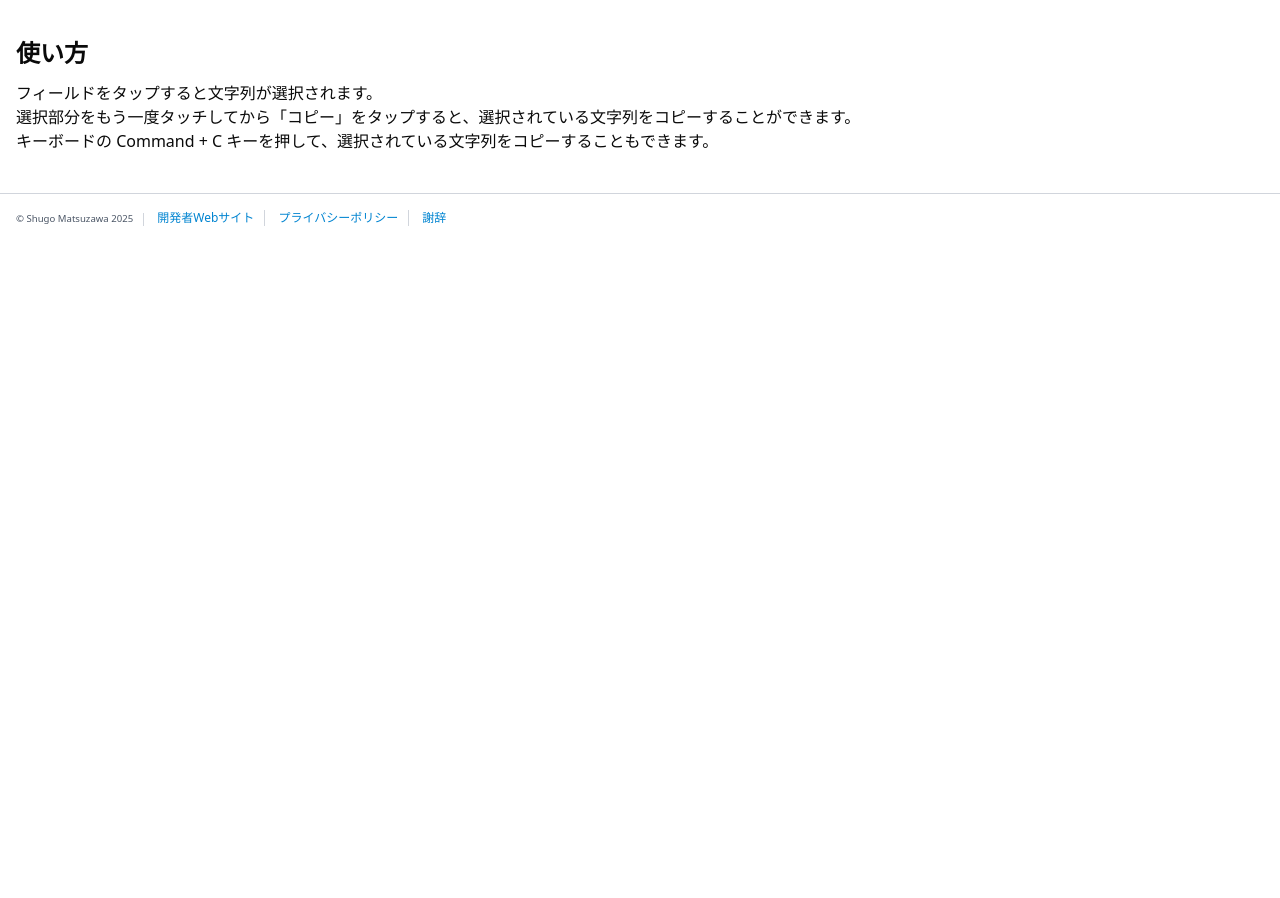
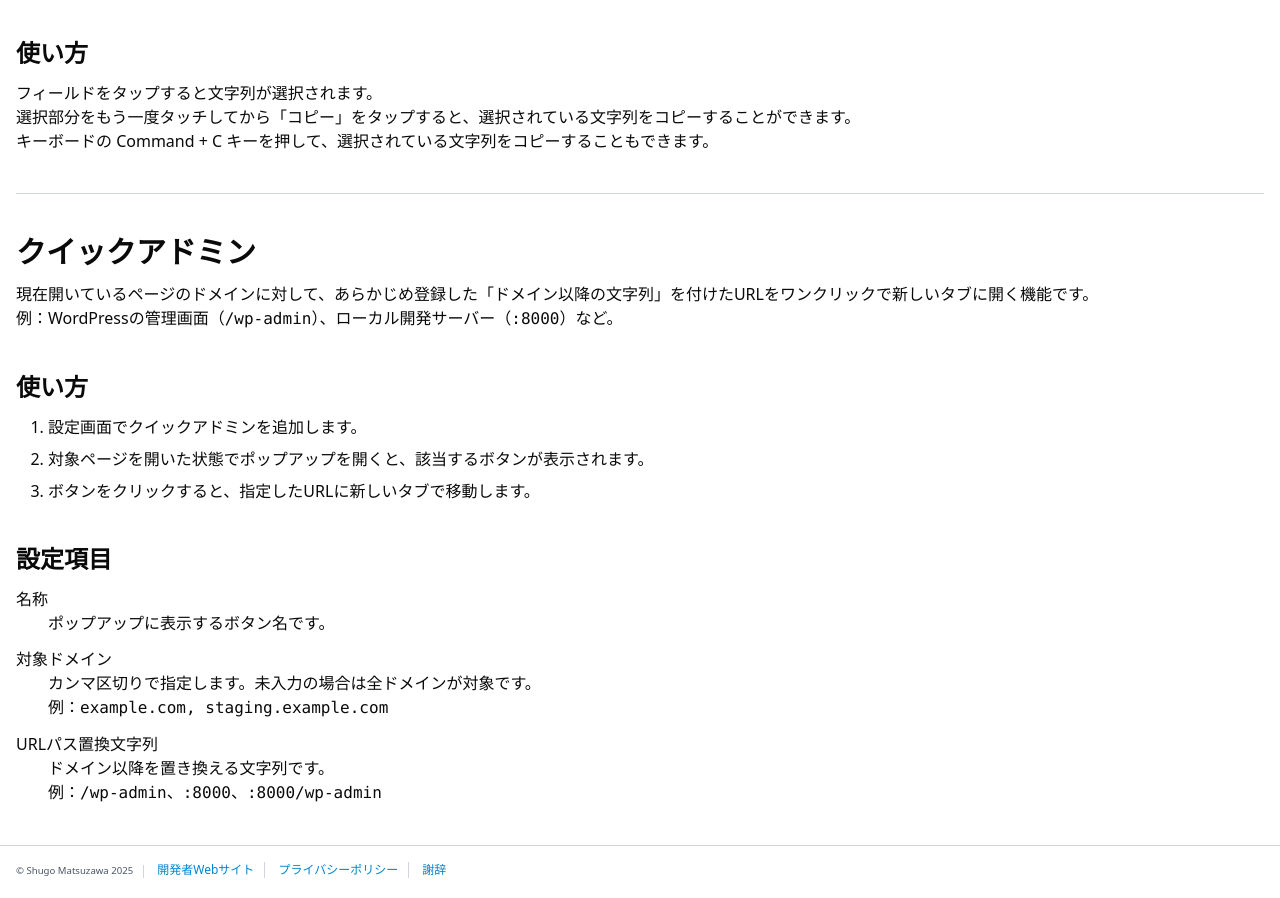
Before and after one commit to shugomatsuzawa/Simple-Debugging-Tools-for-Web, a browser extension: page Shared (Extension)/Resources/settings/about.html in a window 1280 px wide. Shown: the part 696-1594 px from the top of the page. Before the commit the page ends 942 px from the top, so only its background shows below. Drawn offline with Linux system fonts and the light colour scheme.

Commit message:
クイックアドミン 関連ドキュメント更新

```diff
--- a/Shared (Extension)/Resources/settings/about.html
+++ b/Shared (Extension)/Resources/settings/about.html
@@ -11,7 +11,7 @@
 <body>
     <main class="container mx-auto px-4 mt-10">
         <h1 class="text-4xl font-bold">シンプルWebデバッグツールについて</h1>
-        <section>
+        <section id="url_alert">
             <h2 class="text-3xl font-bold mt-10">外部サイト移動アラート</h2>
             <p class="mt-3">あなたが指定したドメインと異なるページに移動した際に画面上部でお知らせします。<br>
                 例えばステージング環境でWebサイトのテストをする際、誤って本番環境に接続されているリンクをタップした場合、この機能を使えばすぐに気づくことができます。</p>
@@ -28,13 +28,37 @@
                     うまく反映されない場合は、タブを再読み込みしてください。</dd>
             </dl>
         </section>
-        <section class="mt-10 border-t border-t-gray-300 dark:border-t-gray-700">
+        <section id="get_title" class="mt-10 border-t border-t-gray-300 dark:border-t-gray-700">
             <h2 class="text-3xl font-bold mt-10">Titleタグの取得</h2>
             <p class="mt-3">現在開いているタブのTitleタグテキストを取得し、コピーしやすいフィールドを表示します。</p>
             <h3 class="text-2xl font-bold mt-10">使い方</h3>
             <p class="mt-3">フィールドをタップすると文字列が選択されます。<br>
                 選択部分をもう一度タッチしてから「コピー」をタップすると、選択されている文字列をコピーすることができます。<br>
                 キーボードの Command + C キーを押して、選択されている文字列をコピーすることもできます。</p>
+        </section>
+        <section id="quick_admin" class="mt-10 border-t border-t-gray-300 dark:border-t-gray-700">
+            <h2 class="text-3xl font-bold mt-10">クイックアドミン</h2>
+            <p class="mt-3">現在開いているページのドメインに対して、あらかじめ登録した「ドメイン以降の文字列」を付けたURLをワンクリックで新しいタブに開く機能です。<br>
+                例：WordPressの管理画面（<code>/wp-admin</code>）、ローカル開発サーバー（<code>:8000</code>）など。</p>
+
+            <h3 class="text-2xl font-bold mt-10">使い方</h3>
+            <ol class="mt-3 ml-8 list-decimal">
+                <li class="mt-2">設定画面でクイックアドミンを追加します。</li>
+                <li class="mt-2">対象ページを開いた状態でポップアップを開くと、該当するボタンが表示されます。</li>
+                <li class="mt-2">ボタンをクリックすると、指定したURLに新しいタブで移動します。</li>
+            </ol>
+
+            <h3 class="text-2xl font-bold mt-10">設定項目</h3>
+            <dl class="mt-3">
+                <dt class="mt-3">名称</dt>
+                <dd class="ml-8">ポップアップに表示するボタン名です。</dd>
+                <dt class="mt-3">対象ドメイン</dt>
+                <dd class="ml-8">カンマ区切りで指定します。未入力の場合は全ドメインが対象です。<br>
+                    例：<code>example.com, staging.example.com</code></dd>
+                <dt class="mt-3">URLパス置換文字列</dt>
+                <dd class="ml-8">ドメイン以降を置き換える文字列です。<br>
+                    例：<code>/wp-admin</code>、<code>:8000</code>、<code>:8000/wp-admin</code></dd>
+            </dl>
         </section>
     </main>
     <footer class="container mx-auto px-4 mt-10 pt-4 pb-5 text-gray-600 dark:text-gray-400 text-xs border-t border-t-gray-300 dark:border-t-gray-700">
```
Also changed, not shown: Shared (Extension)/Resources/settings/acknowledgements.html (+22 -0 lines), Shared (Extension)/Resources/settings/settings.html (+2 -1 lines), Shared (Extension)/Resources/style.css.
